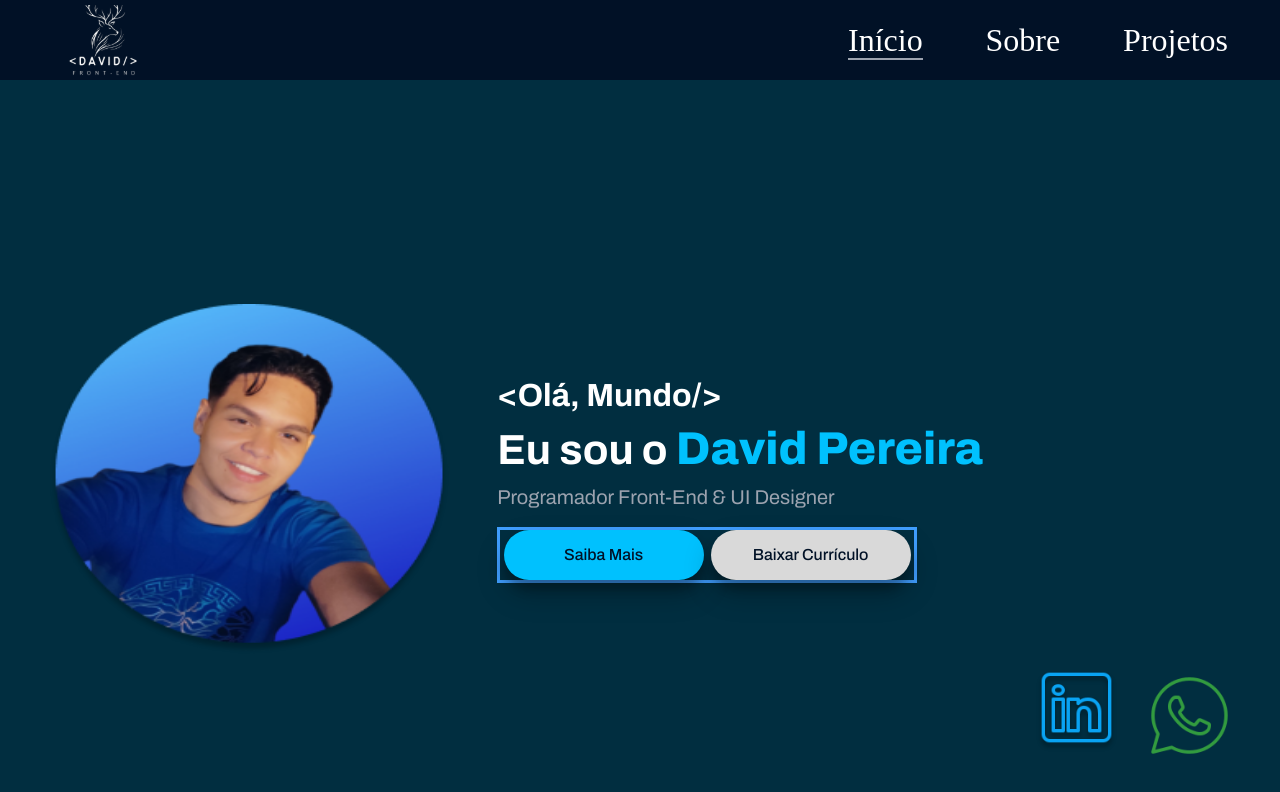
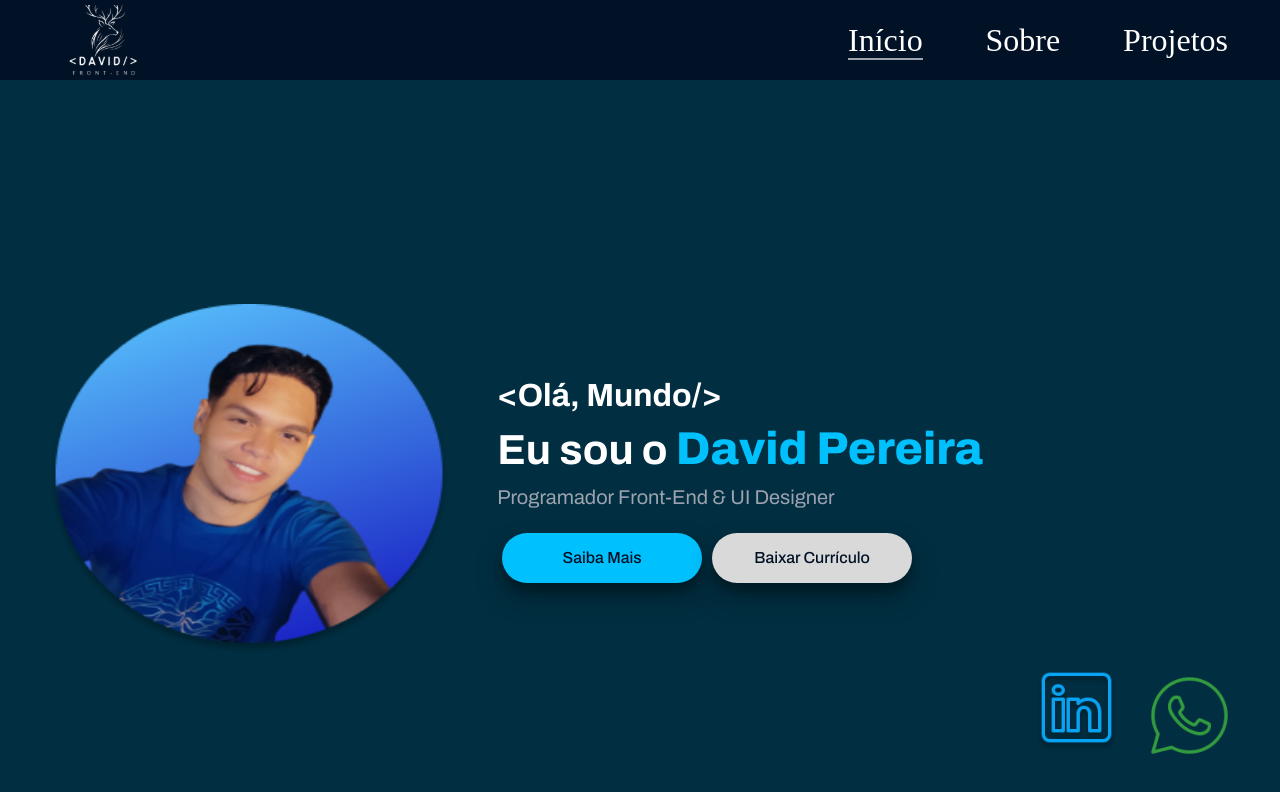
Before and after one commit to DavidPereira976/Portifolio, a React (Vite) app: page / in a window 1280 px wide. Shown: the top 792 px of the page. Built offline with nearby package versions, Linux system fonts and the light colour scheme.

Commit message:
Fix: Remoção de uma borda na caixa pai dos botões

```diff
--- a/src/Components/Apresentação/style.js
+++ b/src/Components/Apresentação/style.js
@@ -153,7 +153,7 @@ export const FourthTitle = styled.h4`
 `;
 
 export const BoxButton = styled.div`
-  border: solid #409EFF ;
+  /* border: solid #409EFF ; */
   width: 420px;
   display: flex;
   justify-content: space-around;
```
